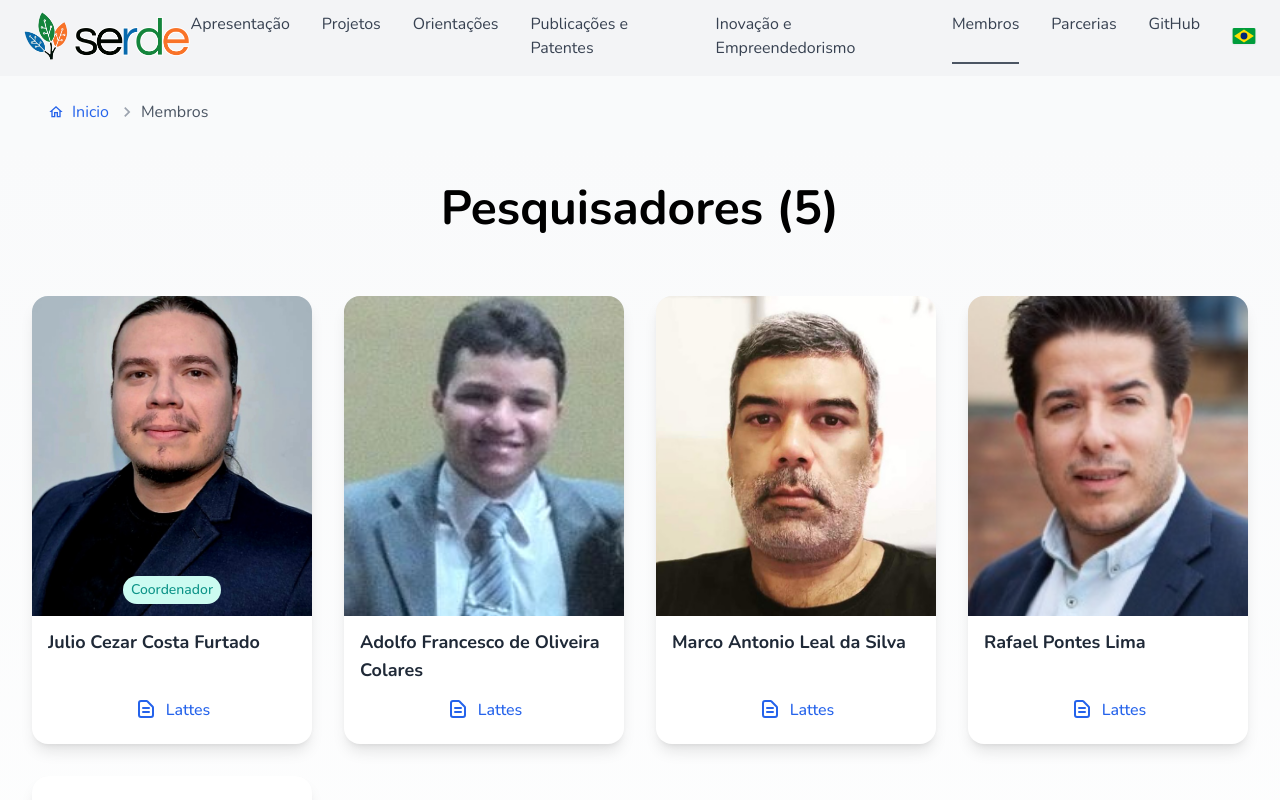
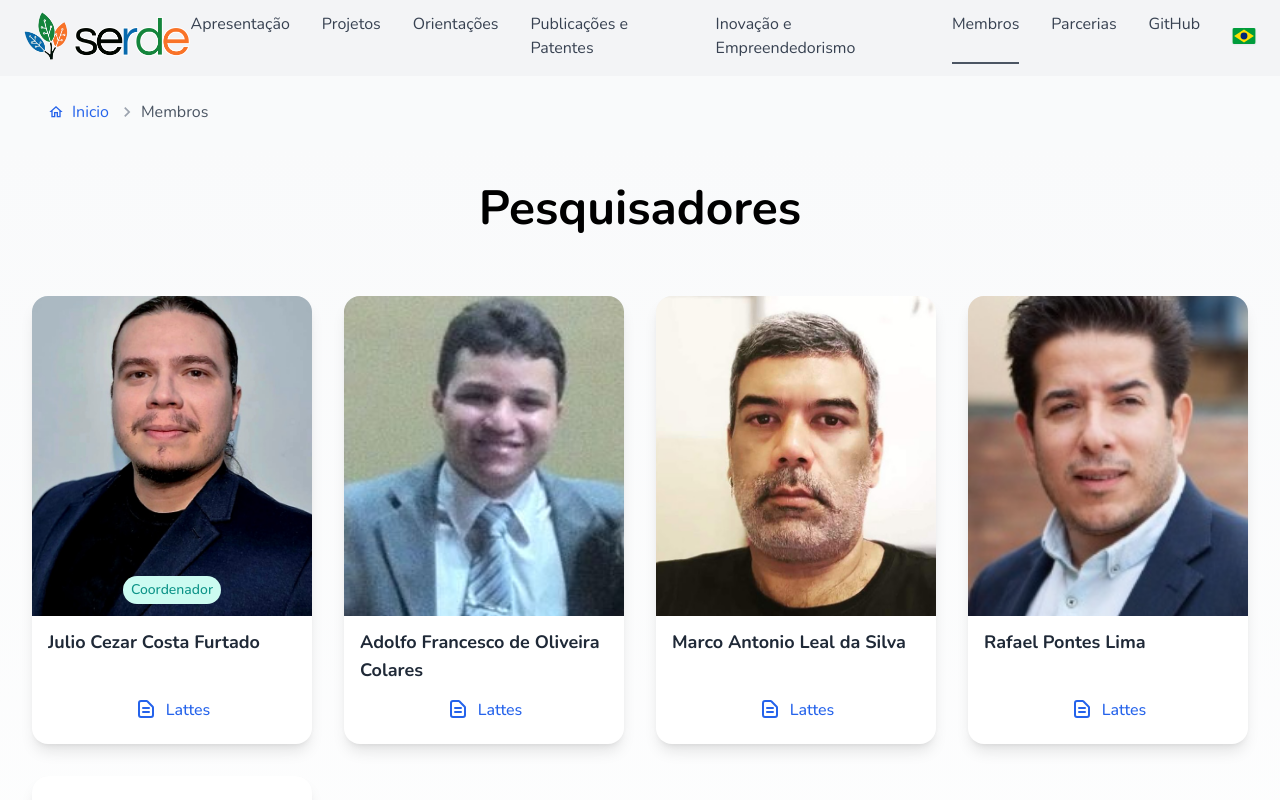
Before and after one commit to jcfurtado86/site-serde, a Next.js app: page /membros in a window 1280 px wide. Shown: the top 800 px of the page. Built offline with nearby package versions, Linux system fonts and the light colour scheme.

Commit message:
retirado contador de professores

```diff
--- a/src/app/(pages)/membros/page.tsx
+++ b/src/app/(pages)/membros/page.tsx
@@ -12,7 +12,7 @@ export default function ProjetosPesquisa() {
   return (
     <main className="pt-20 bg-gray-50">
       <Breadcrumb items={[{ label: t("breadcrumb.members"), href: "/membros" }]} />
-      <Members members={teachers} title={`${t("members.researchers")} (${teachers.length})`} />
+      <Members members={teachers} title={t("members.researchers")} />
       <Members members={activeStudents} title={`${t("members.students")} (${activeStudents.length})`} className="bg-white" />
       <Members
         members={alumni}
```
